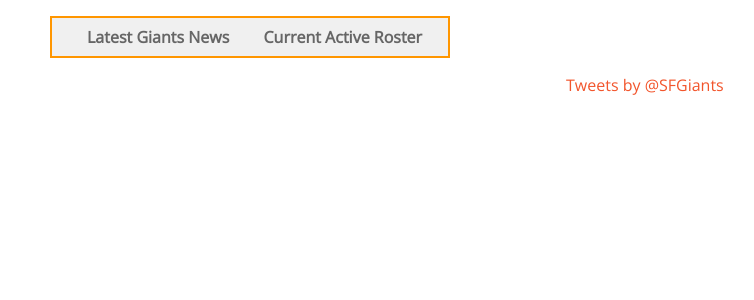
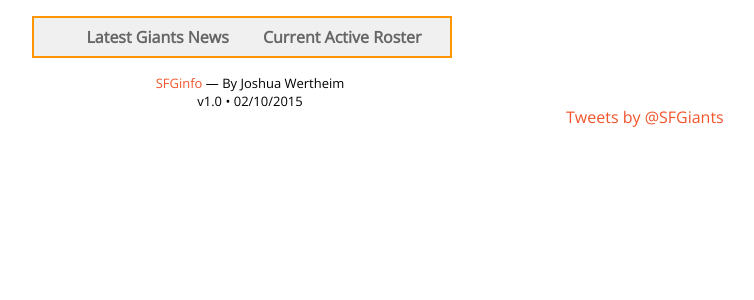
Before and after one commit to joshwertheim/SFGinfo, a Python web app: template templates/index.html in a window 1280 px wide. Shown: the top 300 px of the page, without its empty margins (390-1144 px from the left). Run offline with Jinja, Linux system fonts and the light colour scheme; the template is opened without the code that fills it, so the values that code supplies are empty; some libraries are stand-ins or nearby versions.

Commit message:
cleaned up some more code. adjusted CSS. added navbar to news page. needs more work.

```diff
--- a/player.py
+++ b/player.py
@@ -43,7 +43,6 @@ class Roster(object):
                 status_short = plr["status_short"]
                 mugshot_url = ""
                 thumb = ""
-                print name_first_last
 
                 result = urlfetch.fetch("http://www.mlb.com/images/players/mugshot/ph_%s.jpg" % (player_id))
 
--- a/static/style.css
+++ b/static/style.css
@@ -16,9 +16,8 @@ div#input-box.input-group {
 }
 
 #main-page {
-    width: 400px;
+    width: 500px;
     margin-top: auto;
-    margin-bottom: auto;
     margin-left: auto;
     margin-right: auto;
 }
@@ -27,12 +26,23 @@ div#input-box.input-group {
     float: right;
     width: 300px;
     padding-right: 1em;
+    padding-top: 2em;
 }
 
-#link-list{
+#nav {
+    width: 400px;
+    text-align: center;
+    padding-left: 2em;
+    padding-right: 2em;
+}
+
+#link-list {
     background: #F0F0F0;
-    padding: 8px;
     border: 2px solid #ff9600;
+    text-align: center;
+    padding: 0.5em;
+    white-space: nowrap;
+    width: 100%;
     /*border-bottom: 2px solid #ff9600;*/
 }
 
@@ -110,6 +120,21 @@ body#headlines {
     text-decoration: underline;
 }
 
+#roster-content {
+
+}
+
+#footer-main {
+    width: 400px;
+    /*position: fixed;*/
+    bottom: 0;
+    margin-top: auto;
+    margin-left: auto;
+    margin-right: auto;
+    text-align: center;
+    font-size: small;
+}
+
 * {
     font-family: 'Open Sans', sans-serif;
 }
--- a/templates/index.html
+++ b/templates/index.html
@@ -27,19 +27,29 @@
 </head>
 
 <body>
+    <div id="main-page">
+        <div id="nav">
+            <ul id="link-list">
+                <li><a href="{{ news_url }}">Latest Giants News</a></li>
+                <li><a href="{{ roster_url }}">Current Active Roster</a></li>
+            </ul>
+        </div>
 
-    <div id="main-page">
-        <ul id="link-list">
-            <li><a href="{{ news_url }}">Latest Giants News</a></li>
-            <li><a href="{{ roster_url }}">Current Active Roster</a></li>
-        </ul>
     </div>
+
     <div id="main-page-twitter-feed">
-        <a class="twitter-timeline" data-dnt="true" href="https://twitter.com/SFGiants" data-widget-id="563954167098523649">Tweets by @SFGiants</a>
+        <a class="twitter-timeline" height="450" data-dnt="true" href="https://twitter.com/SFGiants" data-widget-id="563954167098523649">Tweets by @SFGiants</a>
         <script>!function(d,s,id){var js,fjs=d.getElementsByTagName(s)[0],p=/^http:/.test(d.location)?'http':'https';if(!d.getElementById(id)){js=d.createElement(s);js.id=id;js.src=p+"://platform.twitter.com/widgets.js";fjs.parentNode.insertBefore(js,fjs);}}(document,"script","twitter-wjs");
         </script>
     </div>
+
+    <div id="footer-main">
+            <p>
+                <a href="https://github.com/joshwertheim/SFGinfo" target="_blank">SFGinfo</a> &mdash; By Joshua Wertheim
+                <br />
+                v1.0 &bull; 02/10/2015
+            </p>
+        </div>
 </body>
-
 </html>
 {% endautoescape %}
```
Also changed, not shown: templates/news.html (+14 -0 lines), templates/roster.html (+9 -0 lines).
